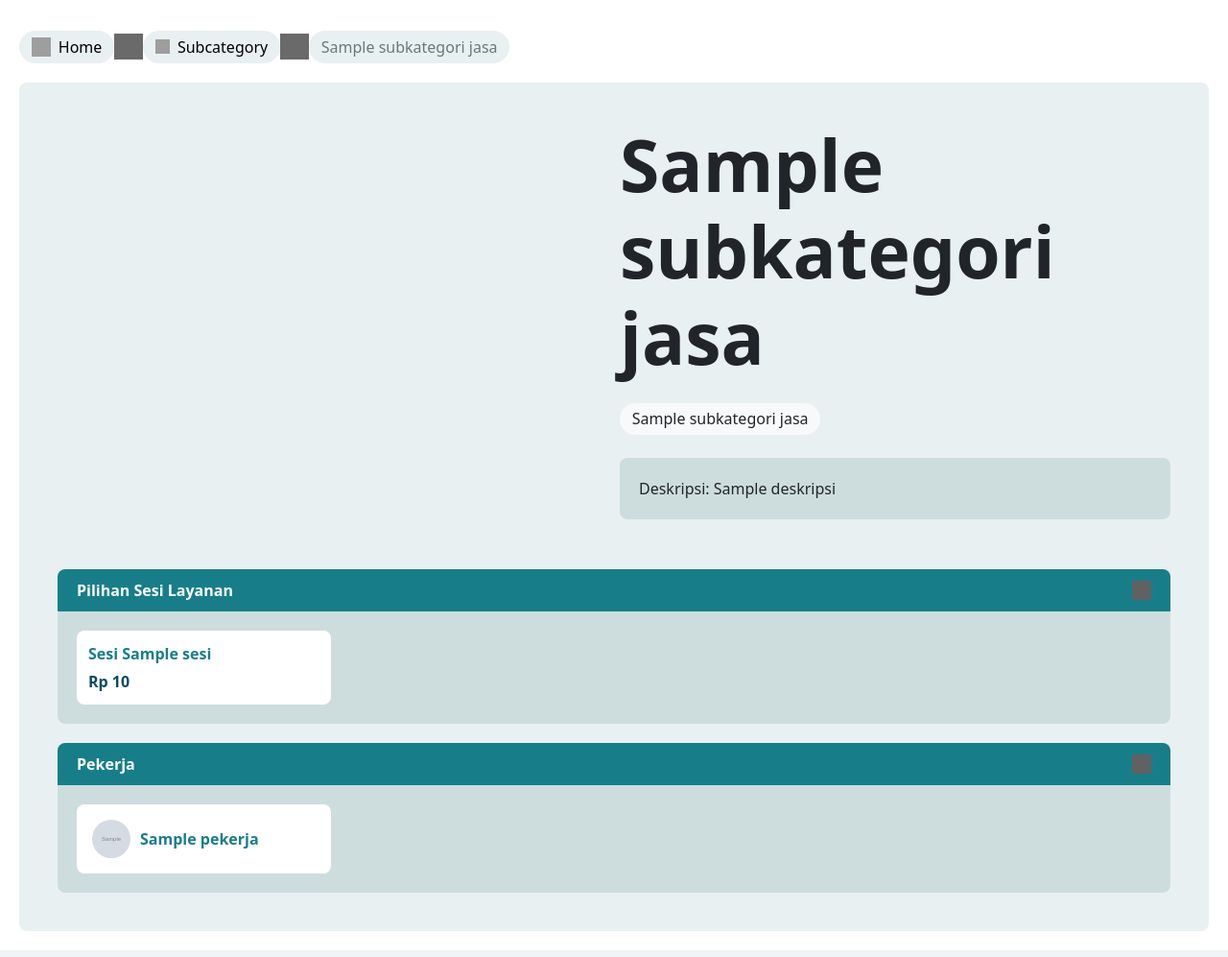
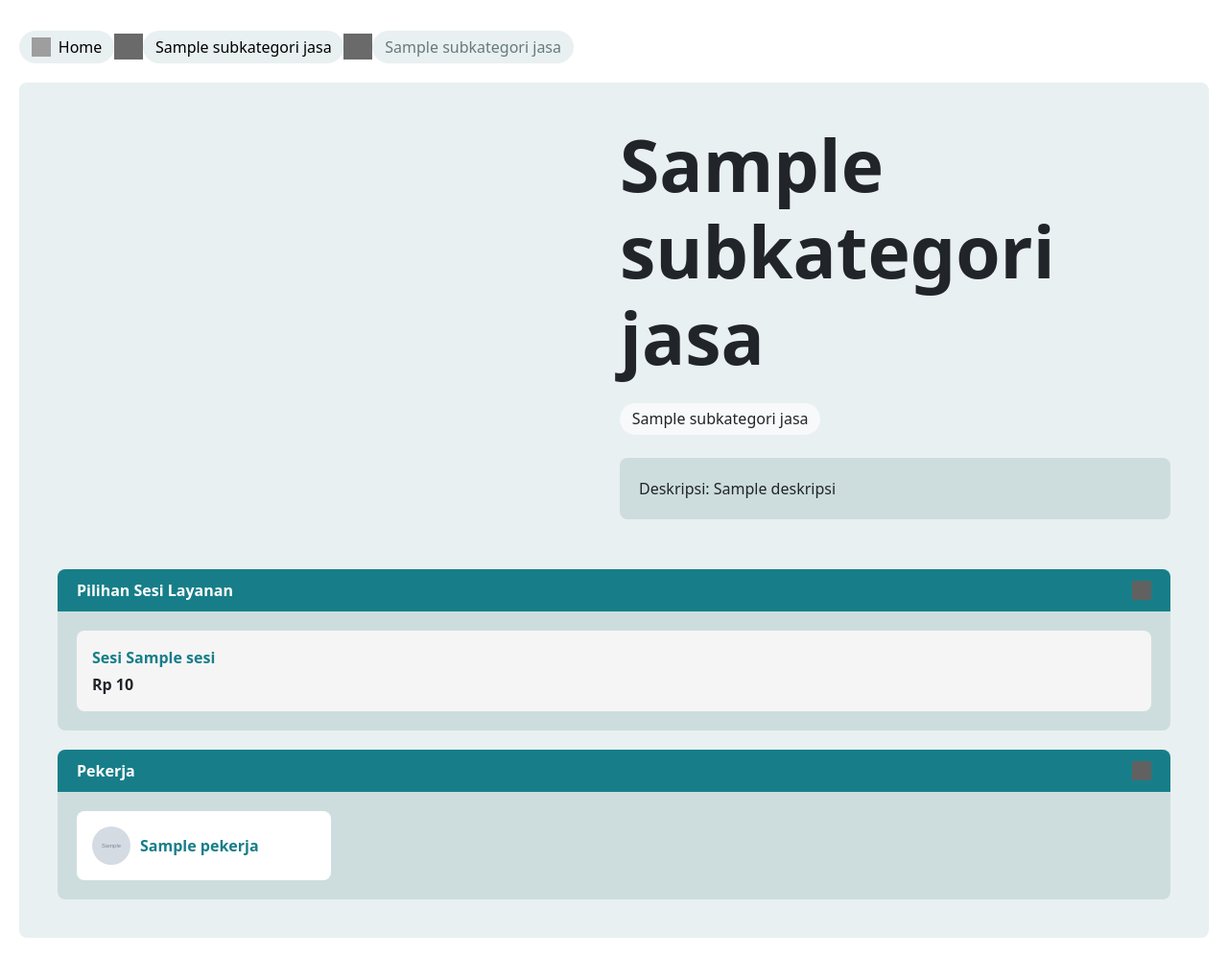
Before and after one commit to basdead/sijarta, a Django app: page /subcategory/1/ in a window 1280 px wide. Shown: the part 78-1075 px from the top of the page at 96% size. Run offline with Django 4.2, Linux system fonts and the light colour scheme; tables that the repository leaves empty hold one stand-in row (values such as "Sample post"); grey boxes marked "Sample" are stand-in pictures; a database or web service that is not in the repository returns one stand-in record (values such as "Sample title"); some libraries are stand-ins or nearby versions; grey boxes are pictures that could not be loaded.

Commit message:
Fix Subkategori routing

```diff
--- a/main/templates/home.html
+++ b/main/templates/home.html
@@ -45,7 +45,7 @@
                             {% if category.subcategories %}
                             <div class="subcategories">
                                 {% for subcategory in category.subcategories %}
-                                <div class="subcategory" onclick="window.location.href='/subcategory/' + encodeURIComponent('{{ subcategory.nama_subkategori }}'.replace(/ /g, '-'))" style="cursor: pointer;">
+                                <div class="subcategory" onclick="window.location.href='/subcategory/{{ subcategory.nama_subkategori|cut:' ' }}'" style="cursor: pointer;">
                                     <div class="subcategory-name">{{ subcategory.nama_subkategori }}</div>
                                 </div>
                                 {% endfor %}
@@ -272,11 +272,10 @@
         flex-direction: column;
         justify-content: center;
         align-items: center;
-        gap: 1rem;
+        gap: 1.5rem;
     }
 
     .category-card {
-        padding: 10px;
         width: 100%;
         display: flex;
         flex-direction: column;
--- a/subkategori/templates/subcategory.html
+++ b/subkategori/templates/subcategory.html
@@ -16,21 +16,37 @@
             <div class="path">
                 <img src="https://www.svgrepo.com/show/521479/arrow-next-small.svg" alt="Arrow Next" style="width: 30px; height: 30px; padding-top:0.2rem; filter: invert(88%) sepia(6%) saturate(0%) hue-rotate(180deg) brightness(97%) contrast(87%);">
             </div>
-            <button onclick="window.location.href='/subcategory/' + encodeURIComponent('{{ subcategory.nama_subkategori }}'.replace(/ /g, '-'))" class="navigation-button" style="cursor: pointer;">
+            <button onclick="window.location.href='/subcategory/{{ subcategory.nama_subkategori|cut:" " }}'" class="navigation-button" style="cursor: pointer;">
                 <div class="subcateg horizontal-stack-info">
-                    <img src="https://www.svgrepo.com/show/495141/category-2.svg" alt="Subcategory" style="width: 15px; height: 15px;">
-                    <span>Subcategory</span>
+                    {% if category.nama_kategori == 'Deep Cleaning' %}
+                        <img src="https://www.svgrepo.com/show/490223/sofa.svg" alt="Deep Cleaning" style="margin-bottom: 2px; width: 15px; height: 15px;">
+                    {% elif category.nama_kategori == 'Hair Care' %}
+                        <img src="https://www.svgrepo.com/show/431704/hair.svg" alt="Hair Care" style="width: 20px; height: 20px;">
+                    {% elif category.nama_kategori == 'Home Cleaning' %}
+                        <img src="https://www.svgrepo.com/show/490589/broom-cleaning.svg" alt="Home Cleaning" style="width: 15px; height: 15px;">
+                    {% elif category.nama_kategori == 'Massage' %}
+                        <img src="https://www.svgrepo.com/show/220289/lotus-yoga.svg" alt="Massage" style="width: 15px; height: 15px;">
+                    {% elif category.nama_kategori == 'Service AC' %}
+                        <img src="https://www.svgrepo.com/show/503152/air-conditioner.svg" alt="Service AC" style="width: 20px; height: 20px;">
+                    {% endif %}
+                    <span>{{ category.nama_kategori }}</span>
                 </div>
             </button>
             <div class="path">
                 <img src="https://www.svgrepo.com/show/521479/arrow-next-small.svg" alt="Arrow Next" style="width: 30px; height: 30px; padding-top:0.2rem; filter: invert(88%) sepia(6%) saturate(0%) hue-rotate(180deg) brightness(97%) contrast(87%);">
             </div>
-            <button onclick="window.location.href='/subcategory/' + encodeURIComponent('{{ subcategory.nama_subkategori }}'.replace(/ /g, '-'))" class="navigation-button" style="cursor: pointer;">
+            <button onclick="window.location.href='/subcategory/{{ subcategory.nama_subkategori|cut:" " }}'" class="navigation-button" style="cursor: pointer;">
                 <div class="subcateg-name horizontal-stack-info" style="color: #667a7b;">
                     {% if category.nama_kategori == 'Deep Cleaning' %}
                         <img src="https://www.svgrepo.com/show/490223/sofa.svg" alt="Deep Cleaning" style="margin-bottom: 2px; width: 15px; height: 15px; filter: invert(42%) sepia(9%) saturate(473%) hue-rotate(152deg) brightness(94%) contrast(87%);">
                     {% elif category.nama_kategori == 'Hair Care' %}
-                        <img src="https://www.svgrepo.com/show/431704/hair.svg" alt="Hair Care" style="width: 15px; height: 15px; filter: invert(42%) sepia(9%) saturate(473%) hue-rotate(152deg) brightness(94%) contrast(87%);">
+                        <img src="https://www.svgrepo.com/show/431704/hair.svg" alt="Hair Care" style="width: 20px; height: 20px; filter: invert(48%) sepia(9%) saturate(754%) hue-rotate(152deg) brightness(92%) contrast(87%);">
+                    {% elif category.nama_kategori == 'Home Cleaning' %}
+                        <img src="https://www.svgrepo.com/show/490589/broom-cleaning.svg" alt="Home Cleaning" style="width: 15px; height: 15px; filter: invert(42%) sepia(9%) saturate(473%) hue-rotate(152deg) brightness(94%) contrast(87%);">
+                    {% elif category.nama_kategori == 'Massage' %}
+                        <img src="https://www.svgrepo.com/show/220289/lotus-yoga.svg" alt="Massage" style="width: 15px; height: 15px; filter: invert(42%) sepia(9%) saturate(473%) hue-rotate(152deg) brightness(94%) contrast(87%);">
+                    {% elif category.nama_kategori == 'Service AC' %}
+                        <img src="https://www.svgrepo.com/show/503152/air-conditioner.svg" alt="Service AC" style="width: 20px; height: 20px; filter: invert(42%) sepia(9%) saturate(473%) hue-rotate(152deg) brightness(94%) contrast(87%);">
                     {% endif %}
                     <span>{{ subcategory.nama_subkategori }}</span>
                 </div>
@@ -43,6 +59,24 @@
                 <div class="subcategory-picture">
                     {% if subcategory.nama_subkategori == 'Cuci Kasur' %}
                         <img src="https://blog.kliknclean.com/wp-content/uploads/cuci-kasur-1.jpg" alt="Cuci Kasur">
+                    {% elif subcategory.nama_subkategori == 'Cuci Sofa' %}
+                        <img src="https://blog.kliknclean.com/wp-content/uploads/WhatsApp-Image-2022-12-05-at-10.49.59.jpeg" alt="Cuci Sofa">
+                    {% elif subcategory.nama_subkategori == 'Hair Coloring' %}
+                        <img src="https://media.allure.com/photos/61bc9e2161450b343d3a87ac/master/pass/hair-dye-red-hair-treatment.jpg" alt="Hair Coloring">
+                    {% elif subcategory.nama_subkategori == 'Hair Cut' %}
+                        <img src="https://shelleyshairandspa.com/wp-content/uploads/2020/09/haircut.jpeg" alt="Hair Cut">
+                    {% elif subcategory.nama_subkategori == 'Daily Cleaning' %}
+                        <img src="https://cdn.prod.website-files.com/640051ce8a159067e1042e74/65d5b19950d874f282b5c35f_woman-with-gloves-cleaning-floor_23-2148520978.jpg" alt="Daily Cleaning">
+                    {% elif subcategory.nama_subkategori == 'Setrika' %}
+                        <img src="https://www.bredonhillcleaningservices.co.uk/wp-content/uploads/2020/07/shutterstock-238643320-cropped-1521537943-scaled.jpg" alt="Setrika">
+                    {% elif subcategory.nama_subkategori == 'Balinese Massage' %}
+                        <img src="https://finnsbeachclub.com/wp-content/uploads/2023/12/0512-0750_baligreenspa_indonesia_pelago14.jpg" alt="Balinese Massage">
+                    {% elif subcategory.nama_subkategori == 'Swedish Massage' %}
+                        <img src="https://palaisfrance.com/wp-content/uploads/2023/12/image-1.png" alt="Swedish Massage">
+                    {% elif subcategory.nama_subkategori == 'Cuci AC' %}
+                        <img src="https://img.choice.com.au/-/media/f12ceb8d12254788b1dff8a5f7377f80.ashx" alt="Cuci AC">
+                    {% elif subcategory.nama_subkategori == 'Refill Freon' %}
+                        <img src="https://www.checkatrade.com/blog/wp-content/uploads/2021/08/Feature-Freon-refill-cost.jpg" alt="Refill Freon">
                     {% endif %}
                 </div>
                 <div class="subcategory-main-info">
@@ -57,7 +91,19 @@
                                 </div>
                             {% elif category.nama_kategori == 'Hair Care' %}
                                 <div class="category-info horizontal-stack-info">
-                                    <img src="https://www.svgrepo.com/show/431704/hair.svg" alt="Hair Care" style="width: 15px; height: 15px; filter: invert(42%) sepia(9%) saturate(473%) hue-rotate(152deg) brightness(94%) contrast(87%);">
+                                    <img src="https://www.svgrepo.com/show/431704/hair.svg" alt="Hair Care" style="width: 20px; height: 20px; filter: brightness(0);">
+                                </div>
+                            {% elif category.nama_kategori == 'Home Cleaning' %}
+                                <div class="category-info horizontal-stack-info">
+                                    <img src="https://www.svgrepo.com/show/490589/broom-cleaning.svg" alt="Home Cleaning" style="width: 15px; height: 15px; filter: brightness(0);">
+                                </div>
+                            {% elif category.nama_kategori == 'Massage' %}
+                                <div class="category-info horizontal-stack-info">
+                                    <img src="https://www.svgrepo.com/show/220289/lotus-yoga.svg" alt="Massage" style="width: 15px; height: 15px; filter: brightness(0);">
+                                </div>
+                            {% elif category.nama_kategori == 'Service AC' %}
+                                <div class="category-info horizontal-stack-info">
+                                    <img src="https://www.svgrepo.com/show/503152/air-conditioner.svg" alt="Service AC" style="width: 20px; height: 20px; filter: brightness(0);">
                                 </div>
                             {% endif %}
                             <span>{{ category.nama_kategori }}</span>
@@ -95,8 +141,13 @@
                             <div class="session-item">
                                 <div class="session-info">
                                     <div class="session-number">Sesi {{ session.sesi }}</div>
-                                    <div class="session-price">Rp {{ session.harga|intcomma }}</div>
+                                    <div class="session-price">Rp {{ session.harga }}</div>
                                 </div>
+                                {% if request.session.is_authenticated and request.session.user_type == 'pelanggan' %}
+                                <div class = "p_buttons">
+                                    <button class="order-session" onclick="window.location.href=''">Pesan Jasa</button>
+                                </div>
+                                {% endif %}
                             </div>
                             {% if forloop.counter|divisibleby:4 or forloop.last %}
                                 </div>
@@ -264,7 +315,7 @@
         gap: 1rem;
     }
 
-    .join-sub {
+    .join-sub, .order-session {
         padding: 0.5rem 1rem;
         border-radius: 2rem;
         background-color: #177E89;
@@ -273,7 +324,7 @@
         border: none;
     }
 
-    .join-sub:hover {
+    .join-sub:hover, .order-session:hover {
         background-color: #084c61;
     }
 
@@ -344,21 +395,19 @@
     }
 
     .session-item {
-        flex: 0 0 calc(25% - 15px);
-        background: white;
-        border-radius: 8px;
-        padding: 12px;
-        transition: background-color 0.2s ease;
-    }
-
-    .session-item:hover {
-        background-color: #f8f9fa;
+        display: flex;
+        justify-content: space-between;
+        align-items: center;
+        padding: 1rem;
+        background-color: #F5F5F5;
+        border-radius: 0.5rem;
+        width: 100%;
     }
 
     .session-info {
         display: flex;
         flex-direction: column;
-        gap: 5px;
+        gap: 0.25rem;
     }
 
     .session-number {
@@ -367,8 +416,22 @@
     }
 
     .session-price {
-        color: #084c61;
         font-weight: bold;
+    }
+
+    .p_buttons {
+        margin-left: auto;
+    }
+
+    .join-sub, .order-session {
+        padding: 0.5rem 1rem;
+        border-radius: 2rem;
+        background-color: #177E89;
+        color: white;
+        width: fit-content;
+        border: none;
+        cursor: pointer;
+        font-size: 0.9rem;
     }
 
     .no-sessions {
--- a/subkategori/views.py
+++ b/subkategori/views.py
@@ -8,8 +8,39 @@ logger = logging.getLogger(__name__)
 # Create your views here.
 
 def show_subcategory(request, subcategory_name):
-    # Decode URL-encoded name and convert hyphens back to spaces
-    subcategory_name = unquote(subcategory_name).replace('-', ' ')
+    # Log the raw input
+    logger.info(f"Raw subcategory_name from URL: {subcategory_name!r}")
+
+    # Decode URL-encoded name
+    subcategory_name = unquote(subcategory_name)
+    logger.info(f"After unquote: {subcategory_name!r}")
+
+    # First remove any existing spaces
+    subcategory_name = subcategory_name.replace(' ', '')
+
+    # Add space before 'AC' if it exists and isn't at the start
+    if 'AC' in subcategory_name and not subcategory_name.startswith('AC'):
+        subcategory_name = subcategory_name.replace('AC', ' AC')
+
+    # Add spaces before other capital letters (except first letter and 'AC')
+    result = []
+    i = 0
+    while i < len(subcategory_name):
+        # Skip over 'AC' if we find it
+        if i < len(subcategory_name) - 1 and subcategory_name[i:i+2] == 'AC':
+            result.append(subcategory_name[i:i+2])
+            i += 2
+            continue
+
+        # Add space before capitals (except first letter)
+        if i > 0 and subcategory_name[i].isupper():
+            result.append(' ')
+        result.append(subcategory_name[i])
+        i += 1
+
+    subcategory_name = ''.join(result)
+    logger.info(f"After processing: {subcategory_name!r}")
+
     logger.info(f"Looking for subcategory: {subcategory_name}")
 
     try:
@@ -60,7 +91,7 @@ def show_subcategory(request, subcategory_name):
             WHERE sj.namasubkategori = %s
             ORDER BY sesi
         """, [subcategory_name])
-        sessions = [{'sesi': row[0], 'harga': row[1]} for row in cur.fetchall()]
+        sessions = [{'sesi': row[0], 'harga': "{:,.0f}".format(row[1]).replace(",", ".")} for row in cur.fetchall()]
 
         # Fetch enrolled pekerja for this subcategory
         cur.execute("""
```
